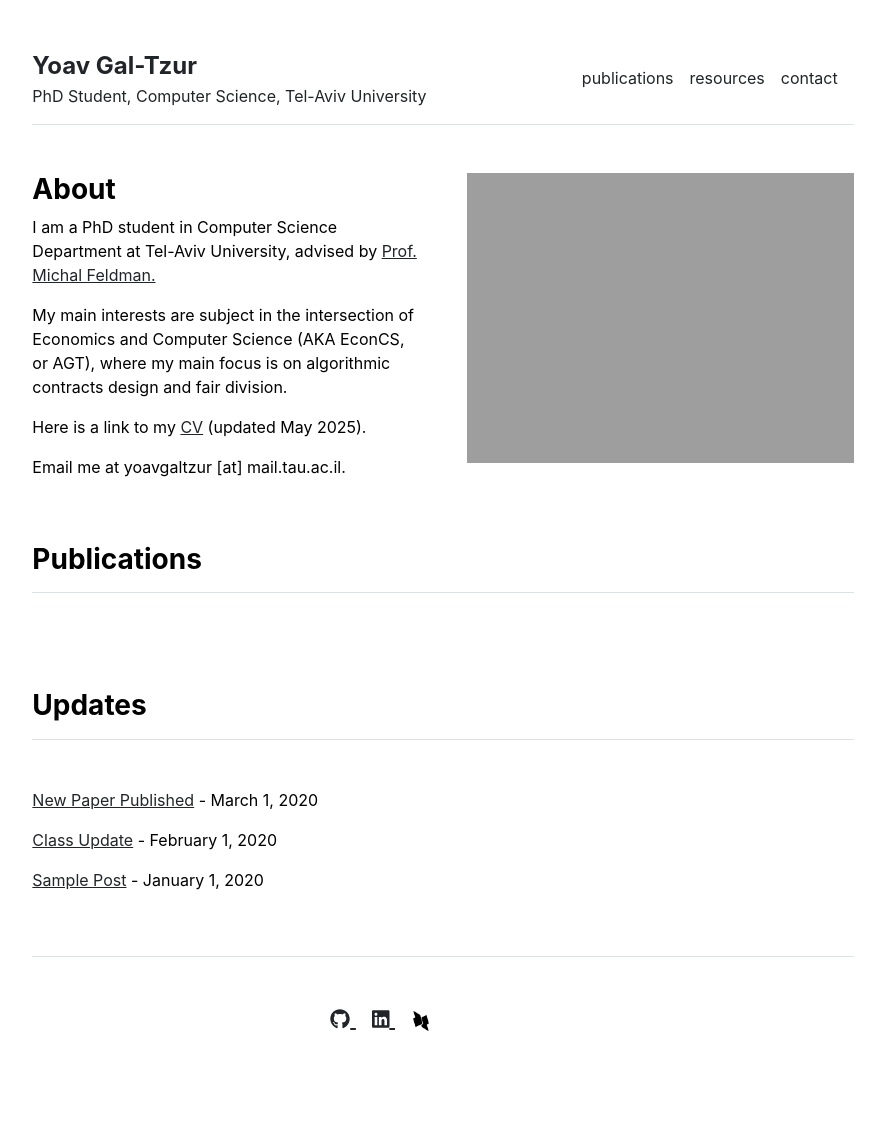
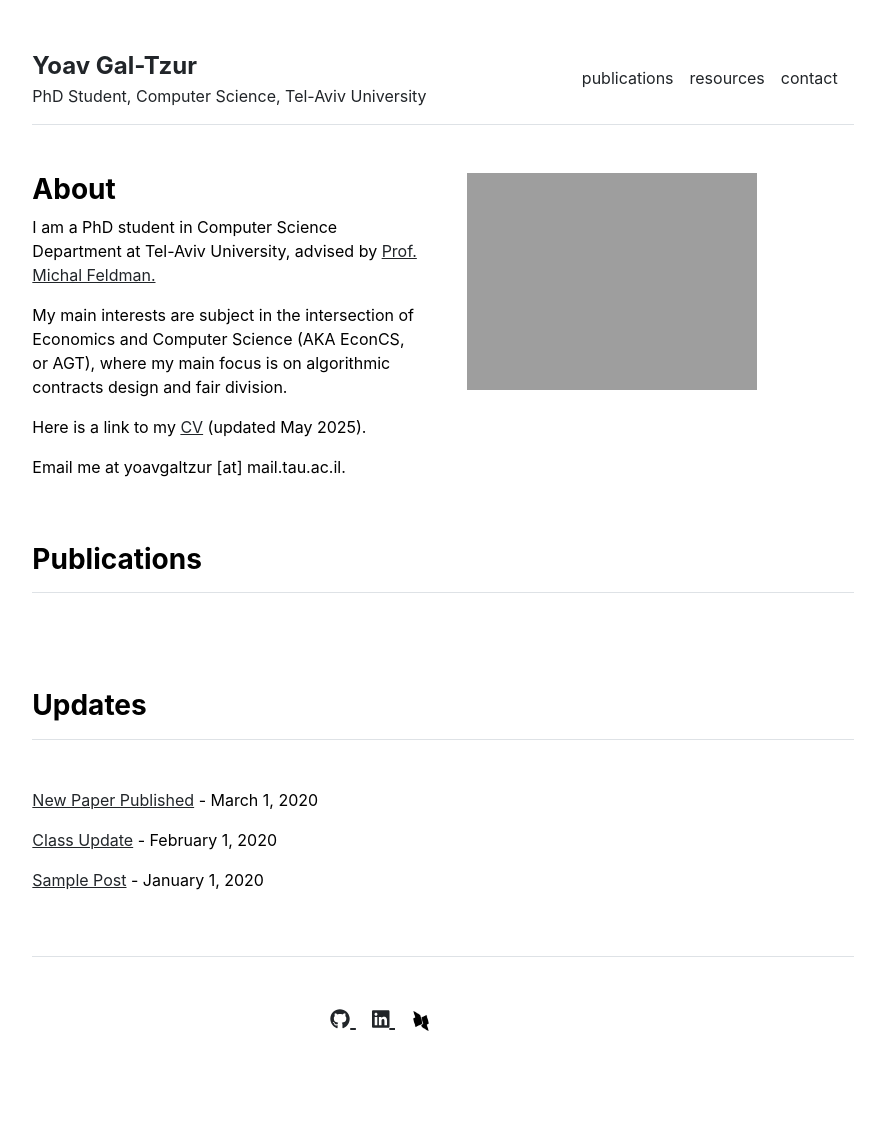
Before and after one commit to yoavGaltzur/yoavGaltzur.github.io, a Jekyll site: the page built from index.md, in a window 1280 px wide. Shown: the whole page, without its empty margins (197-1082 px from the left). Built offline with Jekyll 4.4.1, drawn with Linux system fonts in a browser that asks for light colours.

Commit message:
Update home.html

```diff
--- a/_layouts/home.html
+++ b/_layouts/home.html
@@ -8,7 +8,7 @@ layout: default
     {{ content }}
   </div>
   <div class="col-md-6">
-    <img src="{{ site.github.url }}/assets/img/home.jpg" alt="Home" width="100%">
+    <img src="{{ site.github.url }}/assets/img/yoav-pic.jpg" alt="Home" width="75%">
   </div>
 </div>
 
```
